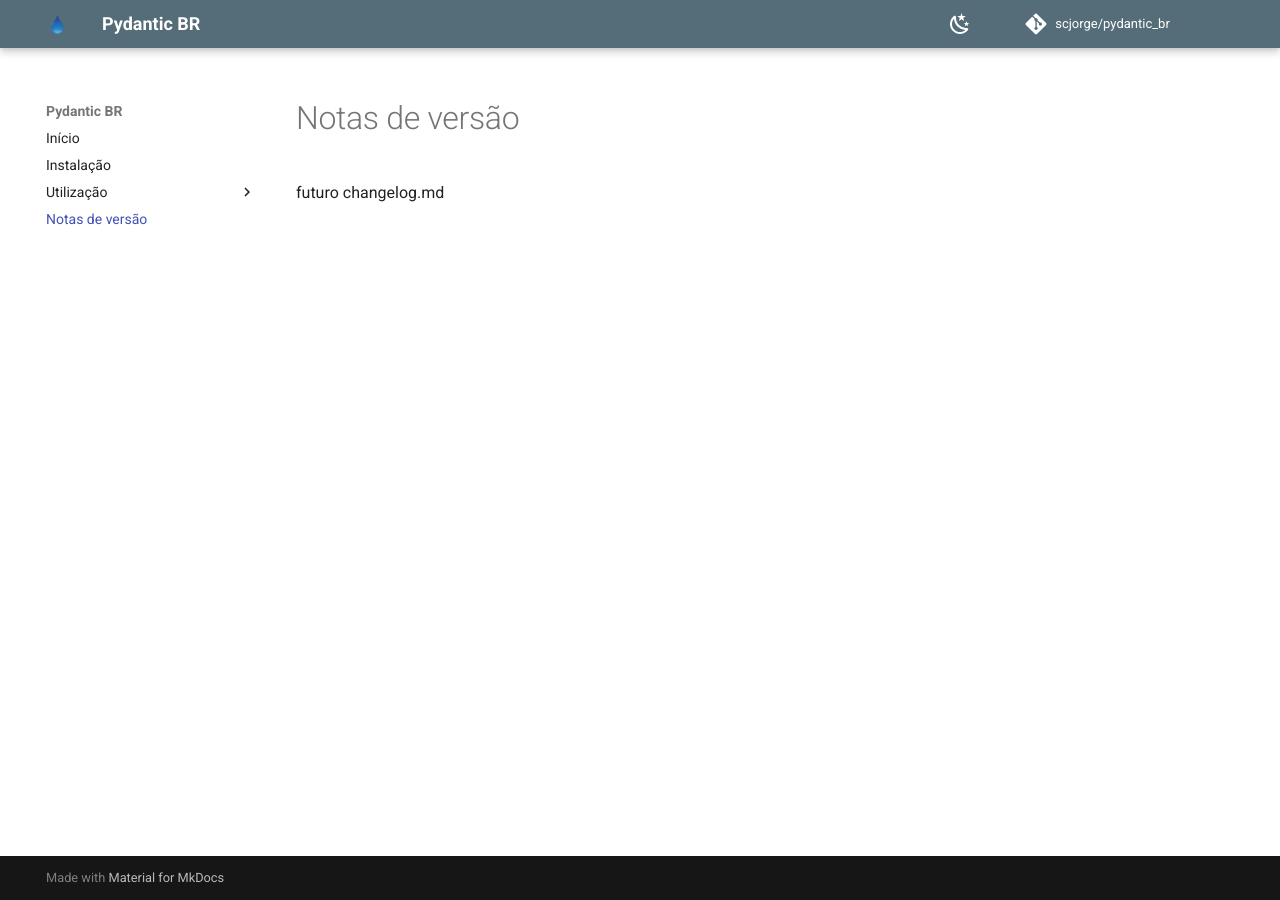
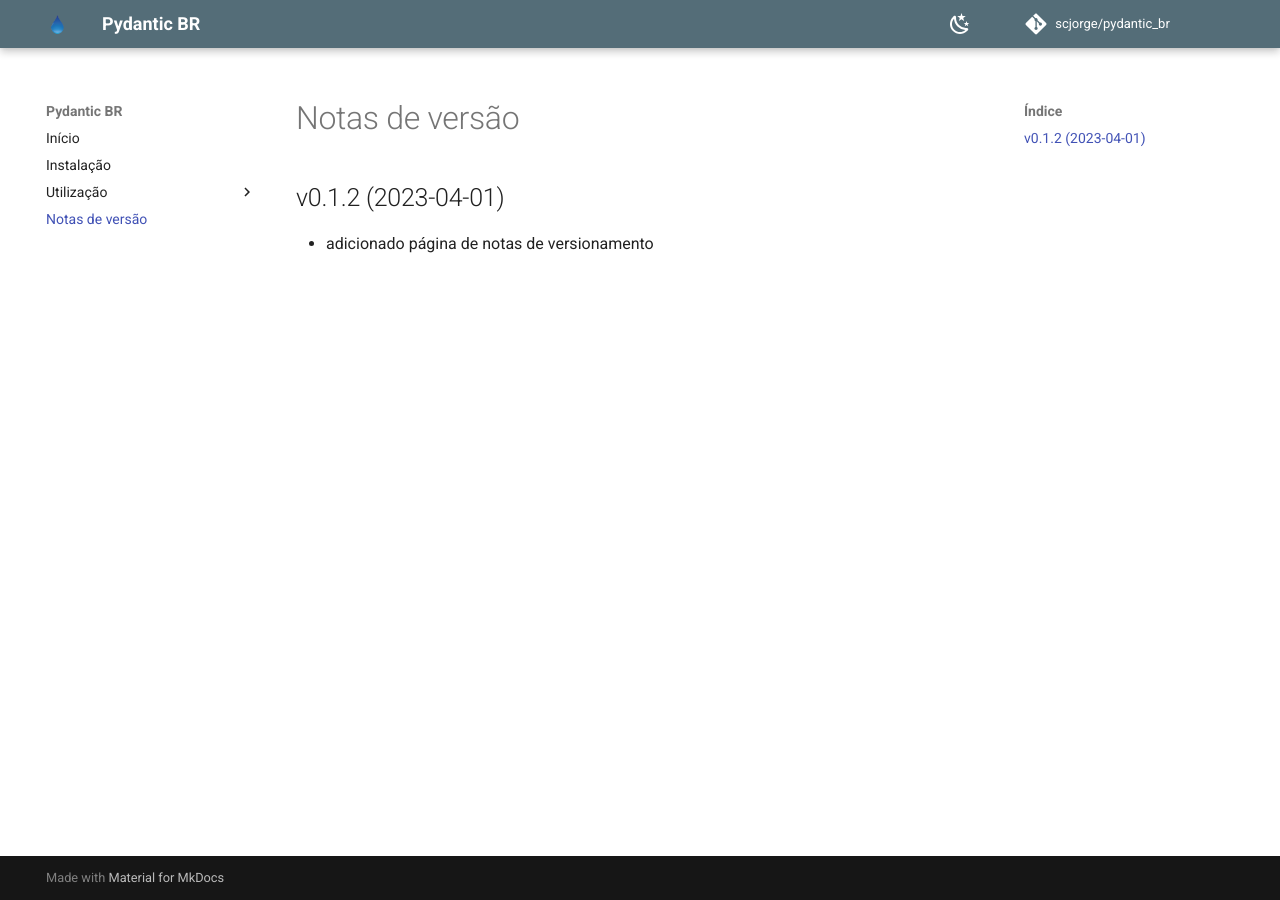
Before and after one commit to scjorge/pydantic_br, an MkDocs documentation site: the page built from docs/changelog.md, in a window 1280 px wide. Built offline with MkDocs 1.6.1 and Material for MkDocs 9.7.7, drawn with Linux system fonts in a browser that asks for light colours; comment, search, counter and statistics services are not loaded.

Commit message:
docs: add changelog page

```diff
--- a/docs/changelog.md
+++ b/docs/changelog.md
@@ -1 +1,2 @@
-futuro changelog.md
+## v0.1.2 (2023-04-01)
+- adicionado página de notas de versionamento
```
